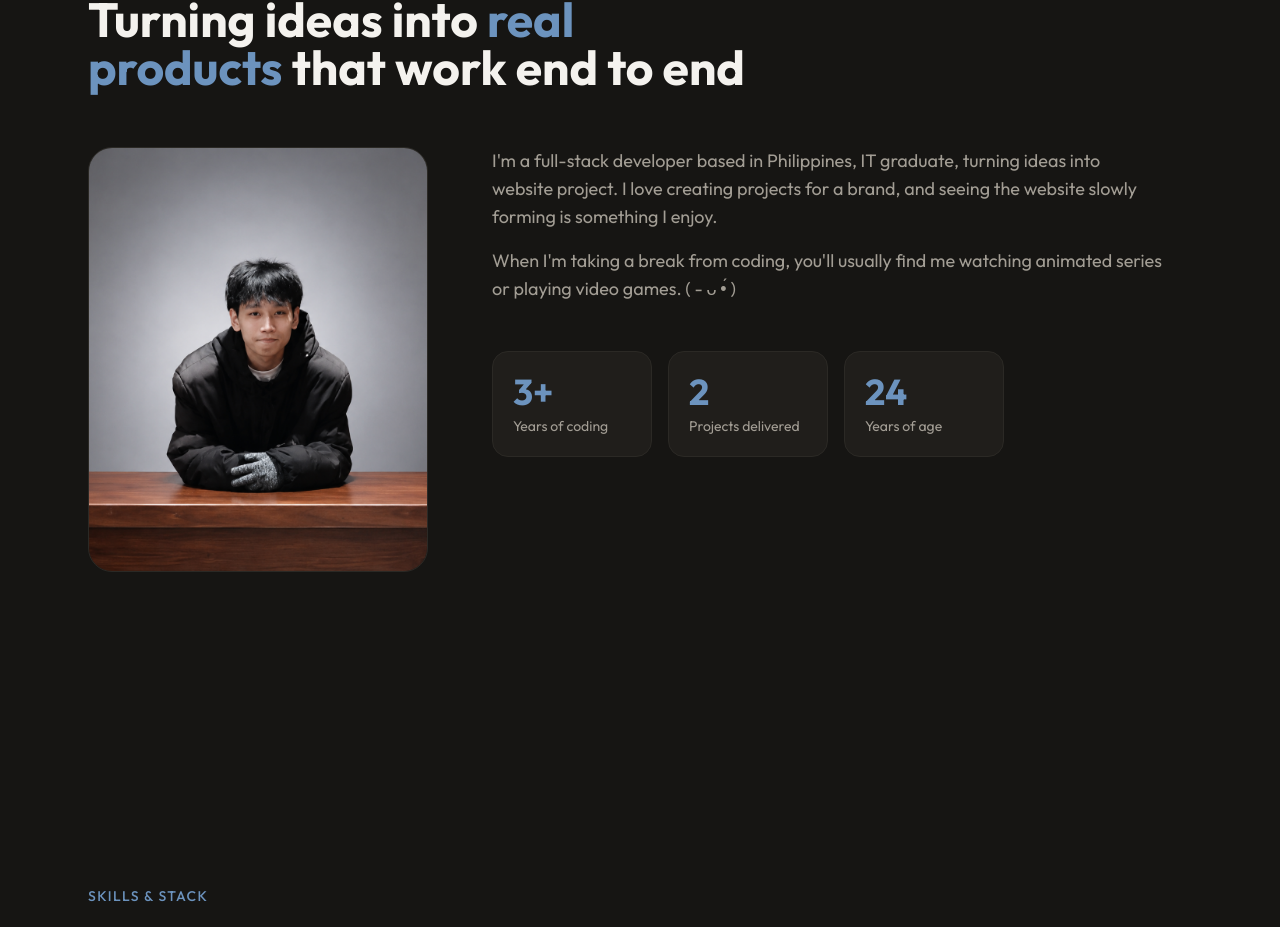
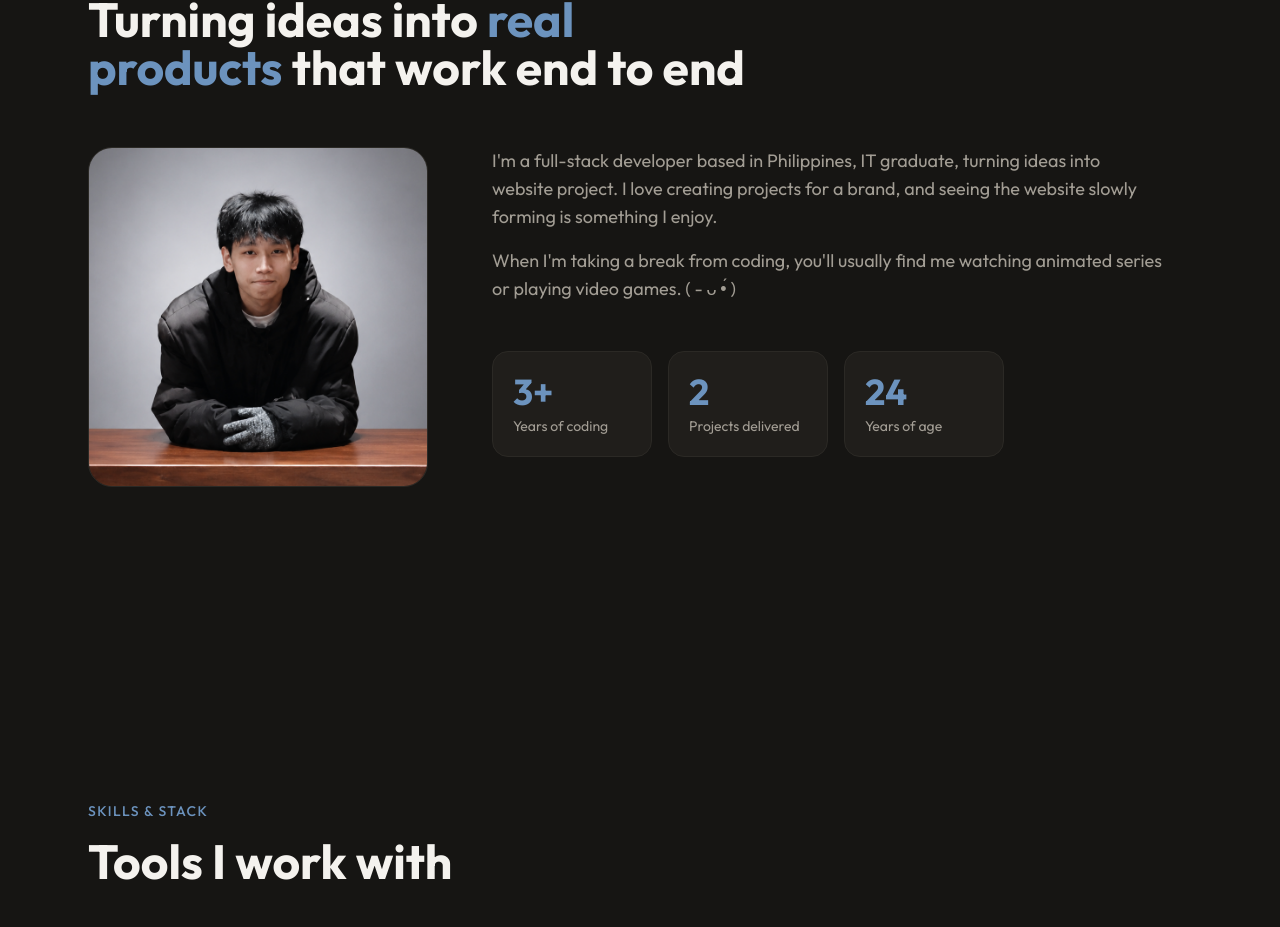
Before and after one commit to garciakean32/Kean-Portfolio, a Next.js app: page / in a window 1280 px wide. Shown: the part 1085-2012 px from the top of the page. Built offline with nearby package versions, Linux system fonts and the light colour scheme.

Commit message:
fix: make about-me portrait square and sharper

```diff
--- a/components/sections/About.tsx
+++ b/components/sections/About.tsx
@@ -56,7 +56,7 @@ export default function About() {
                 <div className="grid grid-cols-1 lg:grid-cols-[340px_1fr] gap-10 lg:gap-16 items-start">
                     {/* Left — portrait */}
                     <div
-                        className="relative w-full aspect-[4/5] rounded-3xl overflow-hidden"
+                        className="relative w-full aspect-square rounded-3xl overflow-hidden"
                         style={{
                             background: "var(--surface)",
                             border: "1px solid var(--border)",
@@ -66,8 +66,9 @@ export default function About() {
                             src="/images/kean about me.png"
                             alt={personal.name}
                             fill
+                            quality={95}
                             sizes="(min-width: 1024px) 340px, 100vw"
-                            className="object-cover object-[center_35%]"
+                            className="object-cover object-[center_30%]"
                         />
                     </div>
 
```
Also changed, not shown: public/images/kean about me.png.
